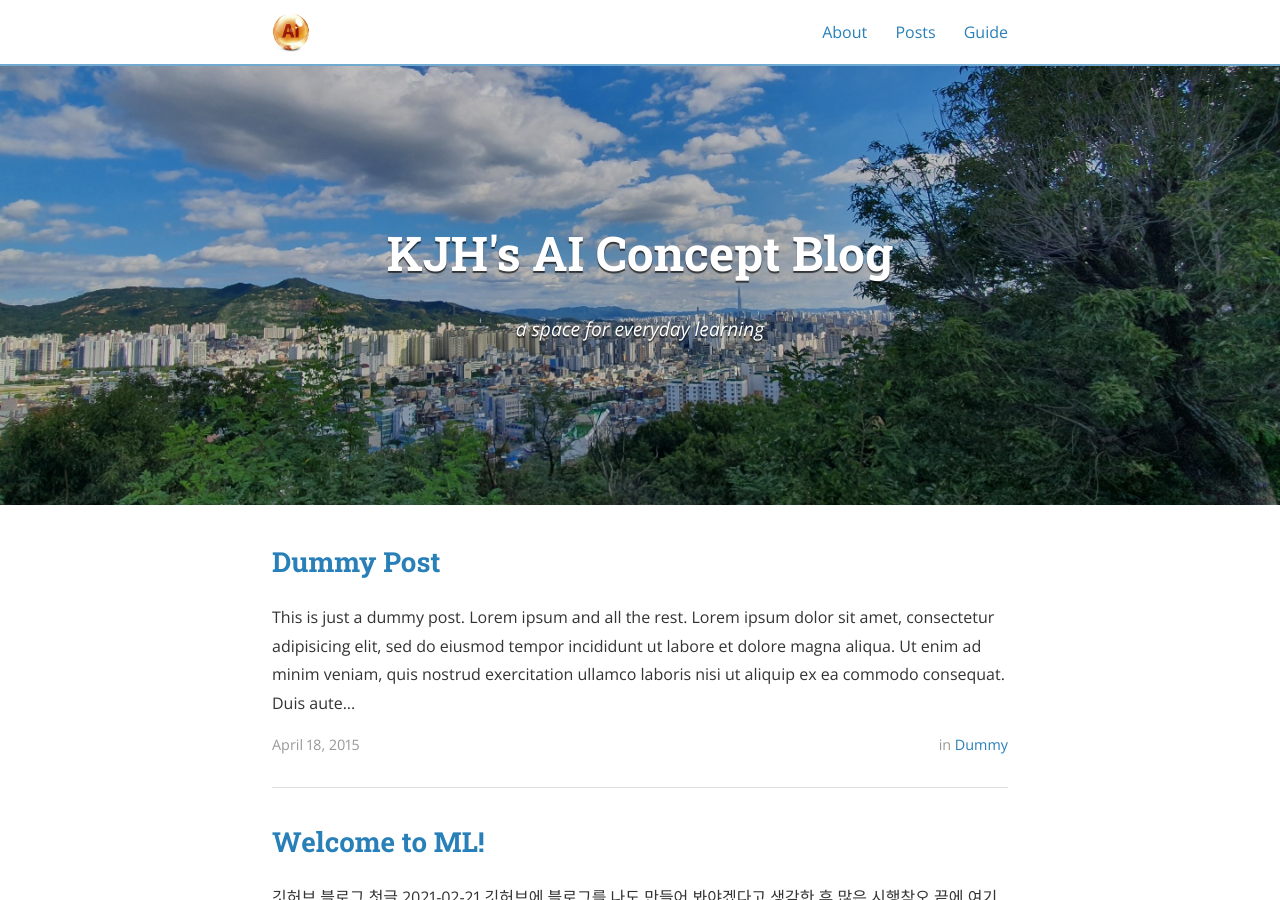
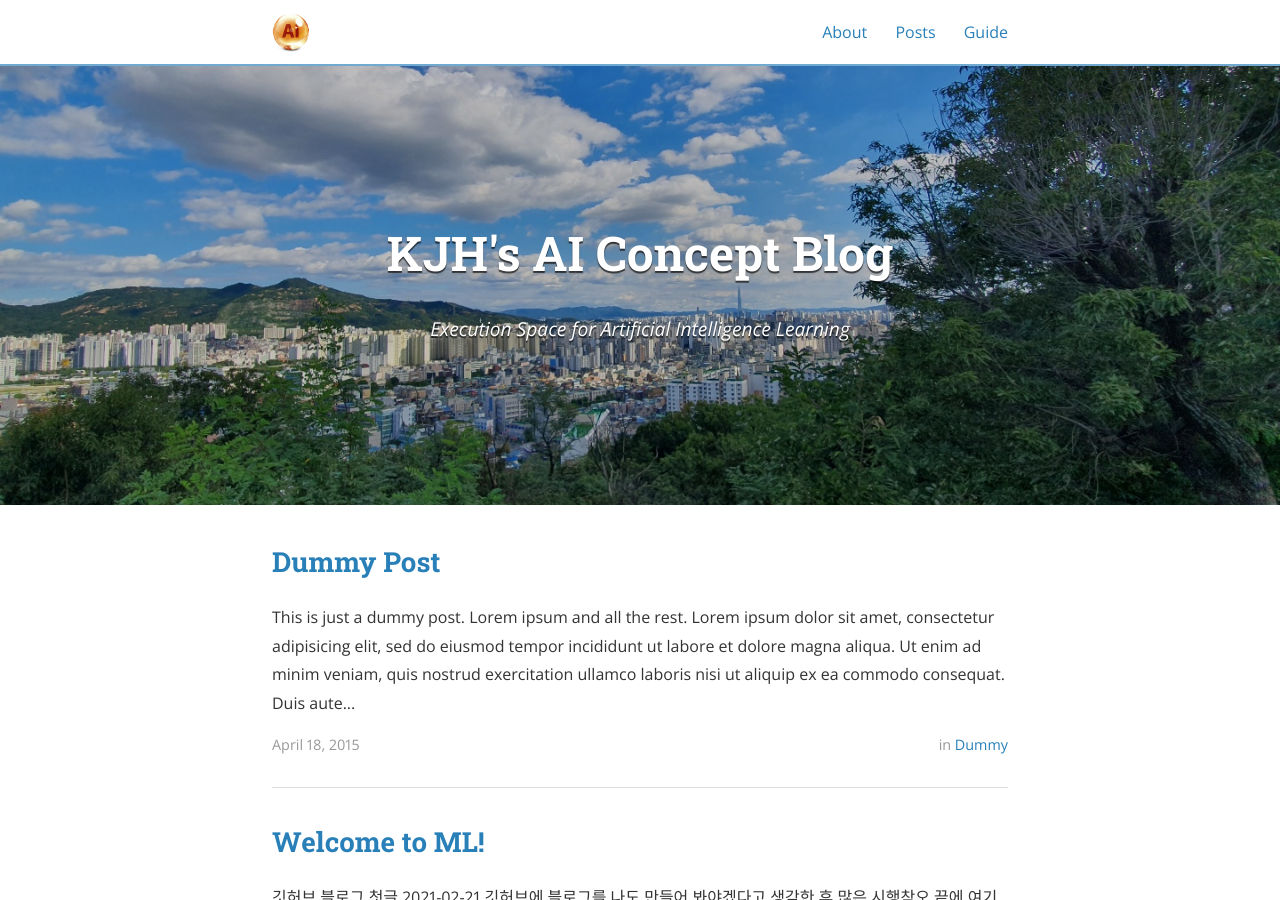
Before and after one commit to jeonghoonkim1211/jeonghoonkim1211.github.io, a Jekyll site: the page built from index.html, in a window 1280 px wide and 900 px high. Built offline with Jekyll 4.4.1, drawn with Linux system fonts in a browser that asks for light colours; nearby versions of some CDN libraries; the list of posts is cut into pages by our own code.

Commit message:
Update _config.yml

```diff
--- a/_config.yml
+++ b/_config.yml
@@ -10,7 +10,7 @@ exclude:
 
 # Site settings
 title: KJH's AI Concept Blog
-subtitle: "a space for everyday learning"
+subtitle: "Execution Space for Artificial Intelligence Learning"
 email: naon710@gmail.com
 name: KIM Jeonghoon
 description: >
```
